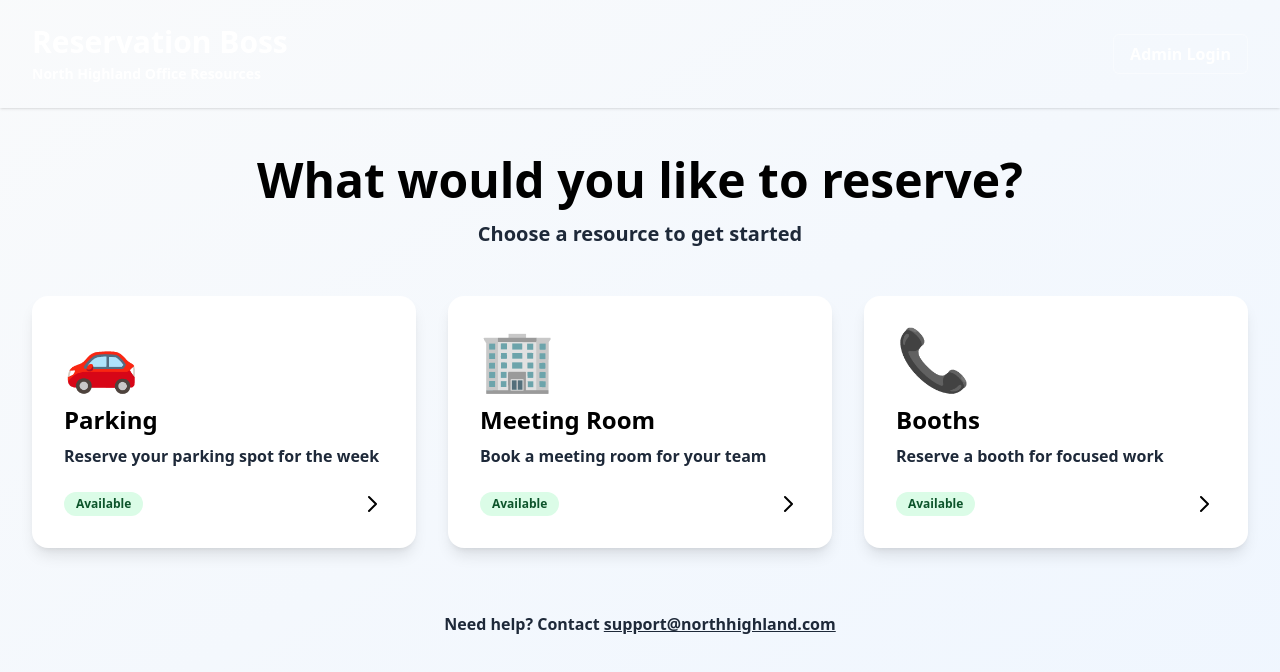
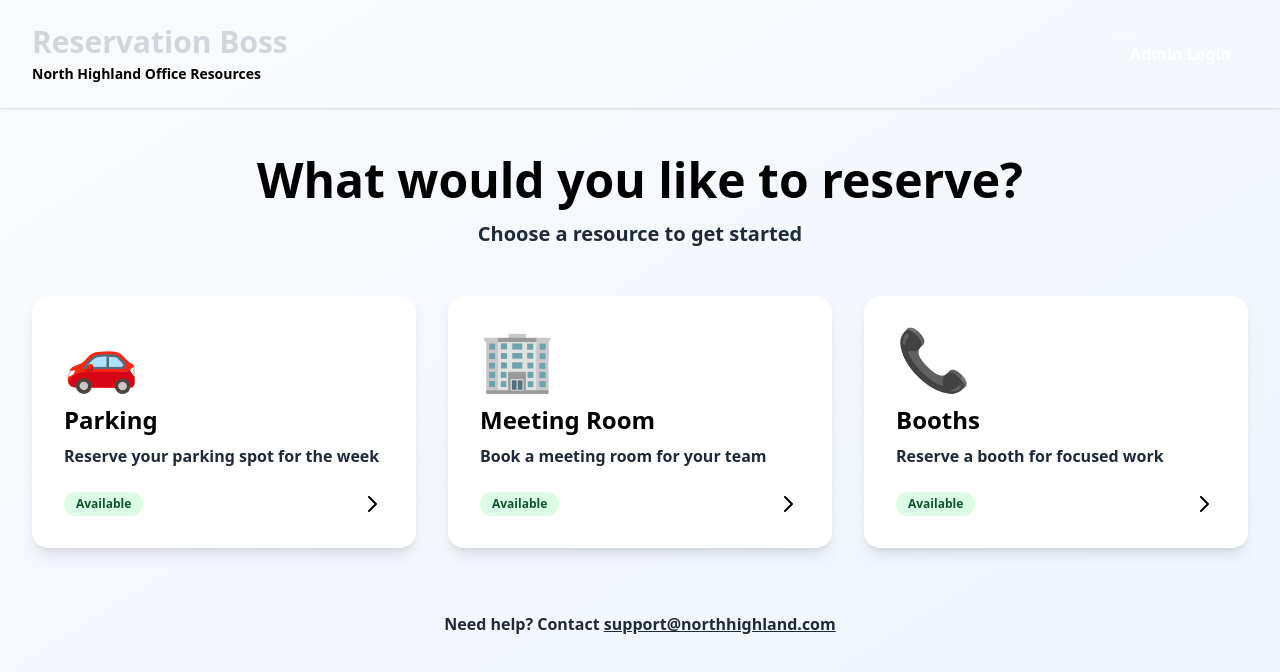
Before and after one commit to fjfoyain/reservation-boss, a Next.js app in the folder packages/web/: page / in a window 1280 px wide. Shown: the top 672 px of the page. Built offline with nearby package versions, Linux system fonts and the light colour scheme.

Commit message:
fix: Update header colors for better brand alignment
- Change 'Reservation Boss' to dark gray (text-gray-300)
- Change 'North Highland Office Resources' to NH teal brand color
- Improves visual hierarchy and brand consistency

```diff
--- a/packages/web/pages/index.js
+++ b/packages/web/pages/index.js
@@ -44,8 +44,8 @@ export default function Home() {
           <div className="max-w-7xl mx-auto px-4 py-6 sm:px-6 lg:px-8">
             <div className="flex items-center justify-between">
               <div>
-                <h1 className="text-3xl font-bold text-white">Reservation Boss</h1>
-                <p className="text-sm text-white mt-1 font-semibold">North Highland Office Resources</p>
+                <h1 className="text-3xl font-bold text-gray-300">Reservation Boss</h1>
+                <p className="text-sm text-nh-teal mt-1 font-semibold">North Highland Office Resources</p>
               </div>
               <button
                 onClick={() => router.push('/login')}
```
